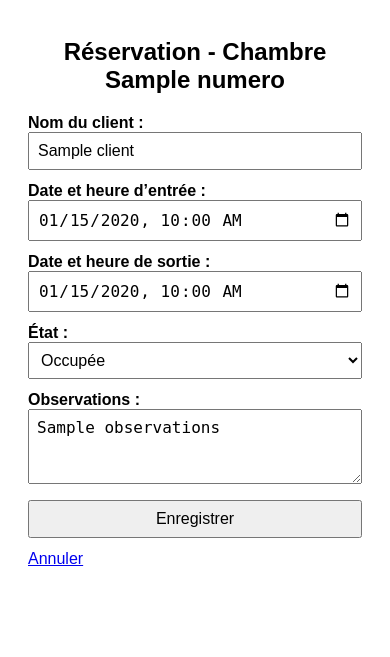
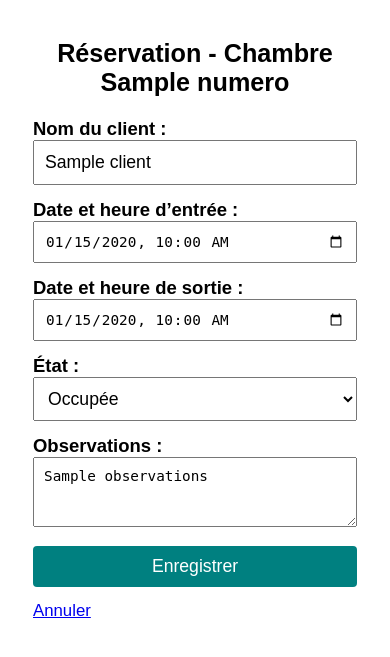
Before and after one commit to IbrahimaDIOUF33/Soneva_chambres-flask, a Flask app: page /reserver/1 in a window 390 px wide. Shown: the top 657 px of the page. Run offline with Flask 3, Linux system fonts and the light colour scheme; a database or web service that is not in the repository returns one stand-in record (values such as "Sample title"); some libraries are stand-ins or nearby versions.

Commit message:
✨ Interface responsive : tableau + cartes + formulaire amélioré mobile

```diff
--- a/App/templates/reservation.html
+++ b/App/templates/reservation.html
@@ -4,33 +4,63 @@
     <meta charset="UTF-8">
     <title>Réserver la chambre {{ chambre.numero }}</title>
     <link rel="stylesheet" href="{{ url_for('static', filename='style.css') }}">
+
     <style>
         .form-container {
             max-width: 500px;
             margin: auto;
+            padding: 10px;
         }
 
         .form-container label {
             font-weight: bold;
+            font-size: 1.1em;
         }
 
         .form-container input,
         .form-container select,
         .form-container textarea,
         .form-container button {
-            font-size: 1em;
+            font-size: 1.05em;
             width: 100%;
-            padding: 8px;
-            margin-bottom: 12px;
+            padding: 10px;
+            margin-bottom: 14px;
             box-sizing: border-box;
         }
 
+        .form-container button {
+            background-color: #008080;
+            color: white;
+            border: none;
+            border-radius: 4px;
+            cursor: pointer;
+        }
+
+        .form-container button:hover {
+            background-color: #006666;
+        }
+
         @media (max-width: 600px) {
+            body {
+                font-size: 1.05em;
+            }
+
             .form-container {
-                padding: 0 10px;
+                padding: 0 15px;
             }
         }
     </style>
+
+    <meta name="viewport" content="width=device-width, initial-scale=1.0, maximum-scale=1.0, user-scalable=no">
+
+    <link rel="manifest" href="{{ url_for('static', filename='manifest.json') }}">
+    <link rel="icon" href="{{ url_for('static', filename='icons/icon-192.png') }}">
+    <meta name="theme-color" content="#008080">
+
+
+
+
+
 </head>
 <body>
     <h2 style="text-align: center;">Réservation - Chambre {{ chambre.numero }}</h2>
```
Also changed, not shown: App/templates/index.html (+30 -0 lines).
